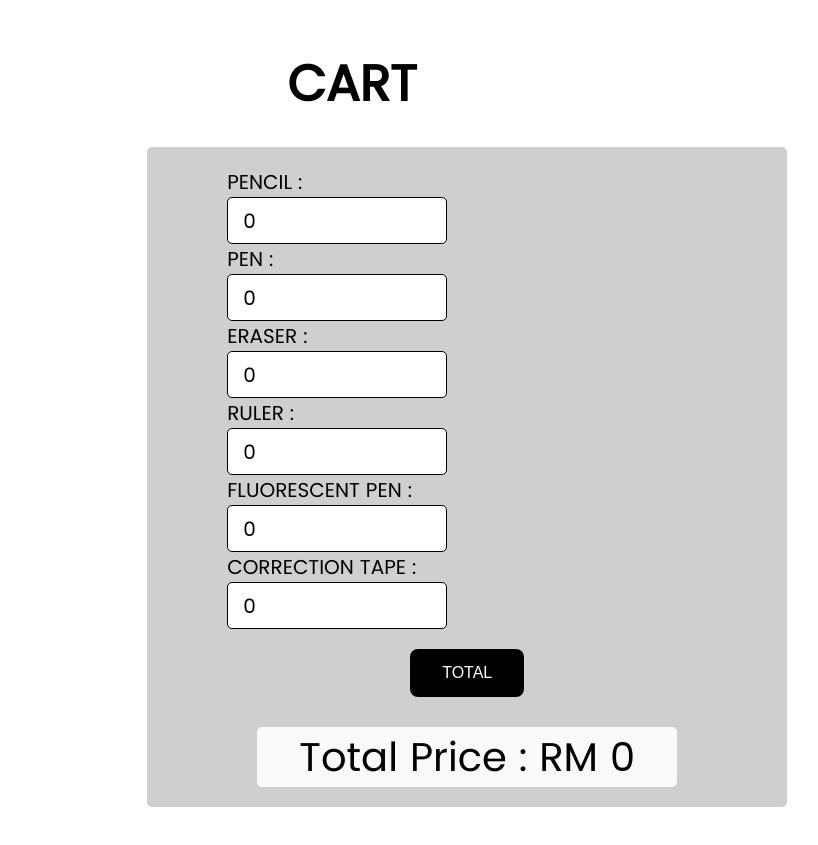
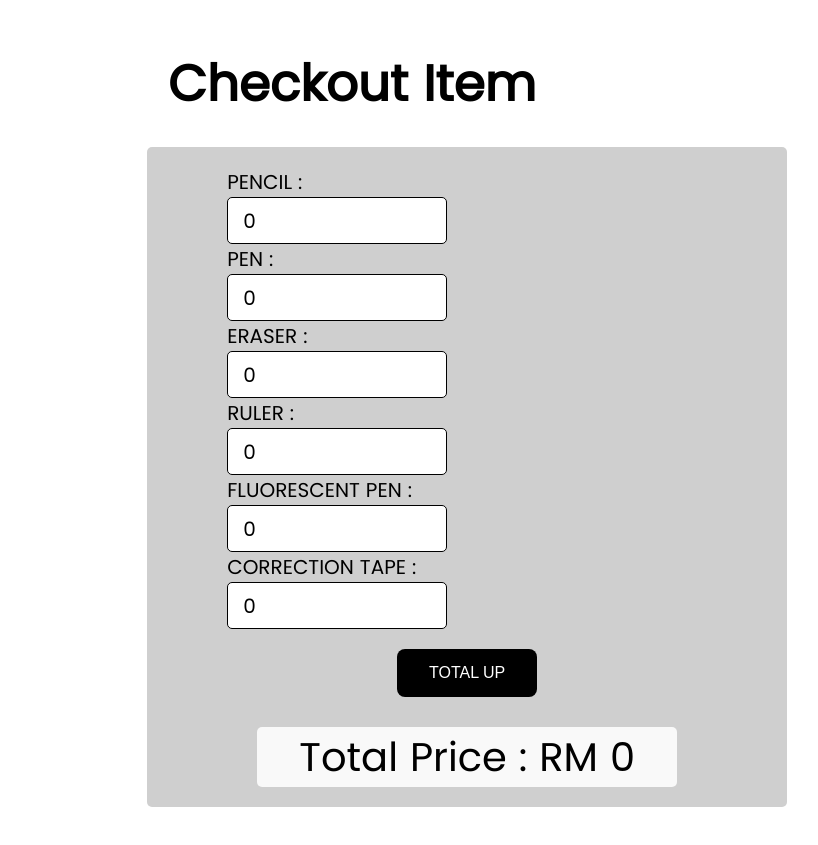
Before and after one commit to adibdaniel49/PENCIL-CO, a plain HTML site: page checkout.html in a window 1280 px wide. Shown: the part 499-1344 px from the top of the page, without its empty margins (288-1106 px from the left). Drawn offline with Linux system fonts and the light colour scheme; files whose address does not match are found by name.

Commit message:
Update checkout.html

```diff
--- a/checkout.html
+++ b/checkout.html
@@ -58,7 +58,7 @@
         </tr>
     </table>
 
-    <h4>CART</h4>
+    <h4>Checkout Item</h4>
     <div class="checkout-container">
         <div class="item-detail">
             <div class="item">
@@ -88,7 +88,7 @@
         </div>
 
         <div class="checkout-button">
-            <button onclick="calculateTotal()">TOTAL</button>
+            <button onclick="calculateTotal()">TOTAL UP</button>
             <div class="total" id="totalPrice">Total Price : RM 0</div>
         </div>
 
```
